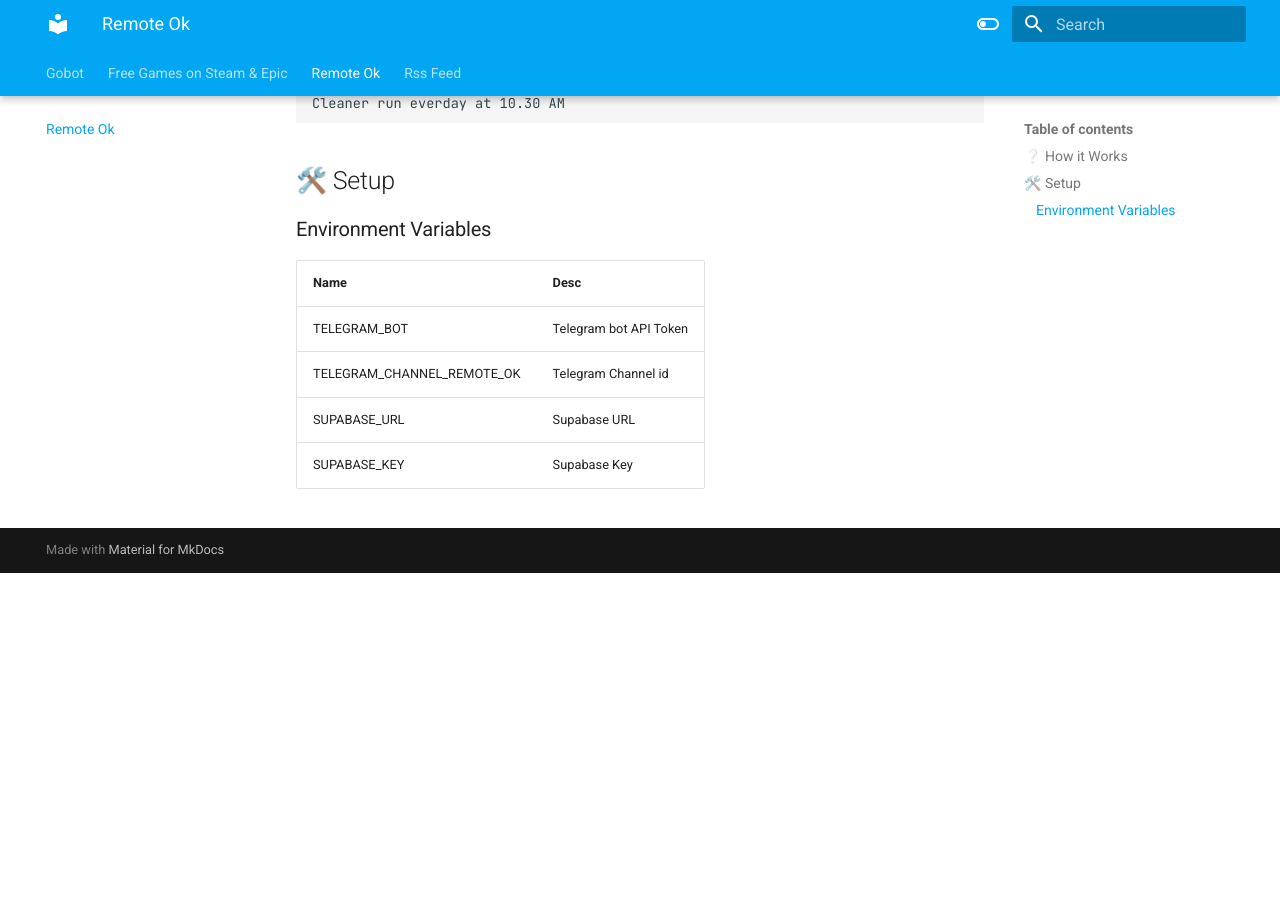
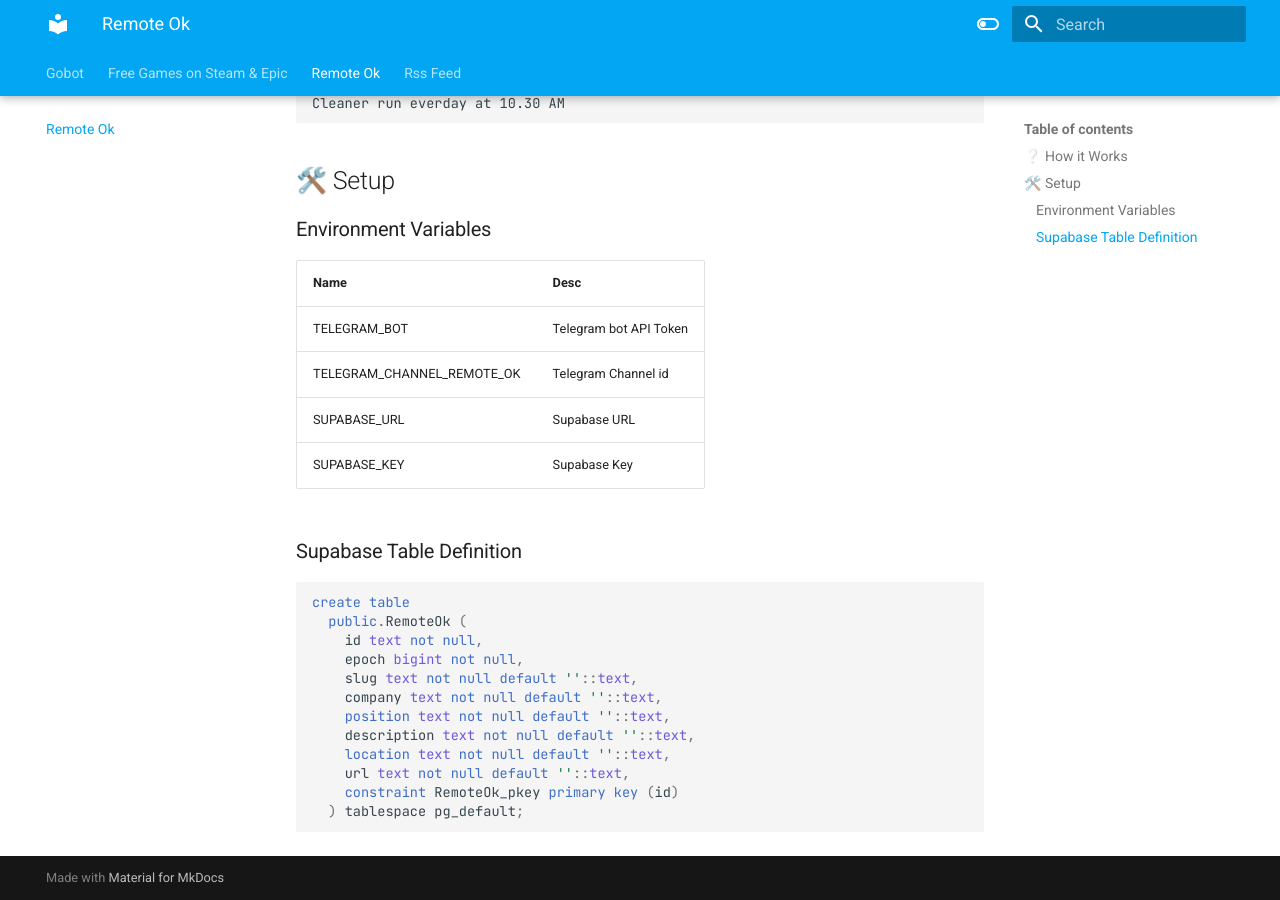
Before and after one commit to 100nandoo/gobot, an MkDocs documentation site: the page built from docs/remoteok.md, in a window 1280 px wide and 900 px high, scrolled down 745 px. Built offline with MkDocs 1.6.1 and Material for MkDocs 9.7.7, drawn with Linux system fonts in a browser that asks for light colours; before the commit the page ends 1318 px from its top, so only the background shows below that.

Commit message:
Add Supabase Table Schema
Bump Version to 1.4

````diff
--- a/docs/remoteok.md
+++ b/docs/remoteok.md
@@ -44,3 +44,19 @@
 | TELEGRAM_CHANNEL_REMOTE_OK  | Telegram Channel id    |
 | SUPABASE_URL                | Supabase URL           |
 | SUPABASE_KEY                | Supabase Key           |
+
+### Supabase Table Definition
+```sql
+create table
+  public.RemoteOk (
+    id text not null,
+    epoch bigint not null,
+    slug text not null default ''::text,
+    company text not null default ''::text,
+    position text not null default ''::text,
+    description text not null default ''::text,
+    location text not null default ''::text,
+    url text not null default ''::text,
+    constraint RemoteOk_pkey primary key (id)
+  ) tablespace pg_default;
+```
````
Also changed, not shown: docs/freegames.md (+13 -0 lines), docs/index.md (+1 -0 lines), docs/rss.md (+15 -0 lines), 1 other file.
